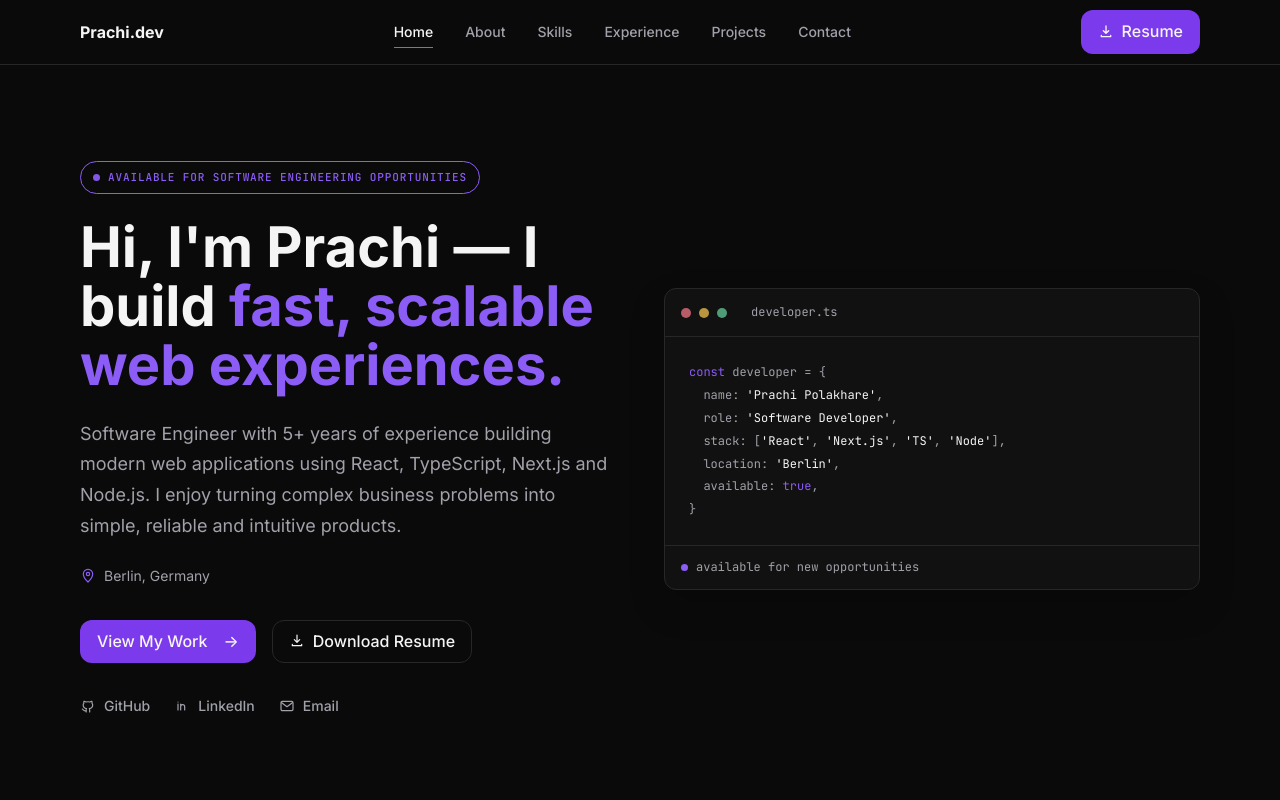
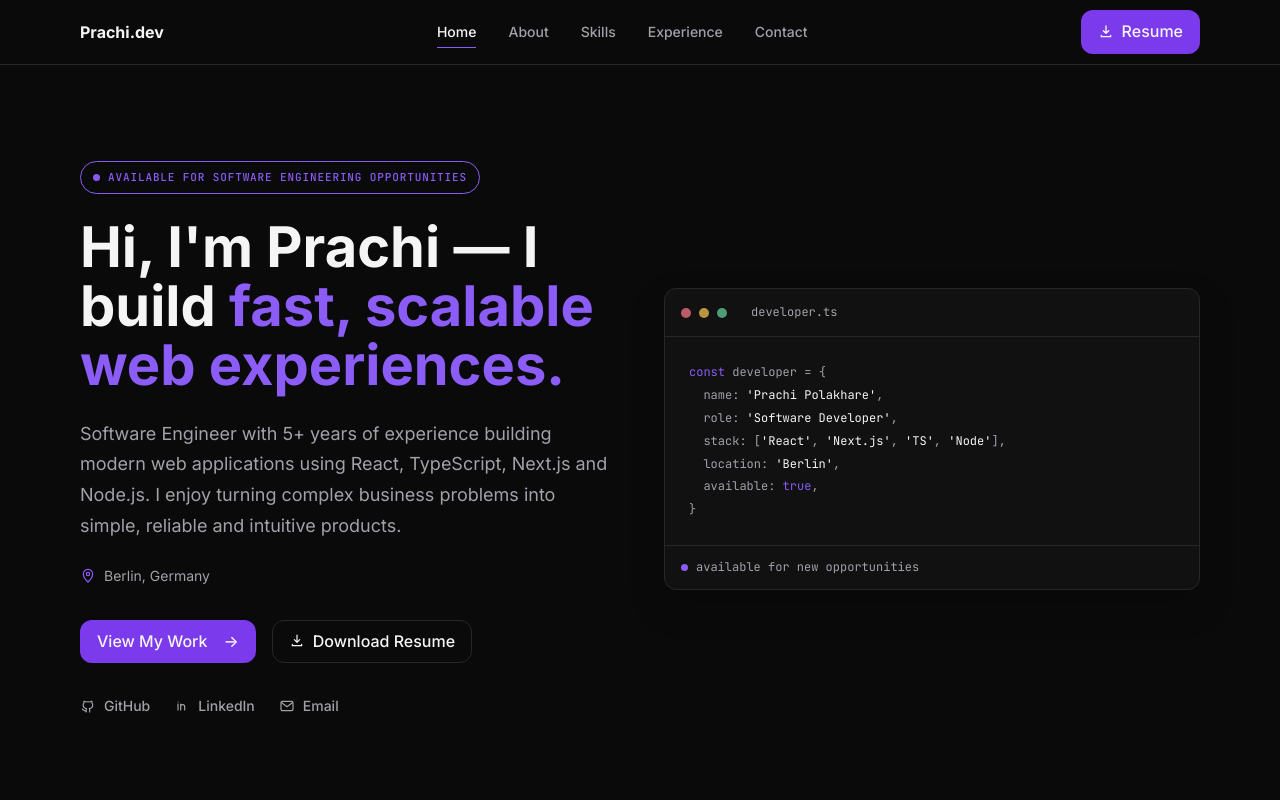
Before and after one commit to Prachi24599/my-portfolio, a React (Vite) app: page / in a window 1280 px wide. Shown: the top 800 px of the page. Built offline with nearby package versions, Linux system fonts and the light colour scheme.

Commit message:
Hide Project section

```diff
--- a/src/App.tsx
+++ b/src/App.tsx
@@ -4,7 +4,7 @@ import About from './sections/About'
 import Contact from './sections/Contact'
 import Experience from './sections/Experience'
 import Hero from './sections/Hero'
-import Projects from './sections/Projects'
+// import Projects from './sections/Projects'
 import Skills from './sections/Skills'
 
 function App() {
@@ -16,7 +16,7 @@ function App() {
         <About />
         <Skills />
         <Experience />
-        <Projects />
+        {/* <Projects /> */}
         <Contact />
       </main>
       <Footer />
--- a/src/components/Footer.tsx
+++ b/src/components/Footer.tsx
@@ -16,7 +16,7 @@ function Footer() {
               <li><a href="#top">Home</a></li>
               <li><a href="#about">About</a></li>
               <li><a href="#experience">Experience</a></li>
-              <li><a href="#projects">Projects</a></li>
+              {/* <li><a href="#projects">Projects</a></li> */}
               <li><a href="#skills">Skills</a></li>
               <li><a href="#contact">Contact</a></li>
             </ul>
--- a/src/components/Navbar.tsx
+++ b/src/components/Navbar.tsx
@@ -30,9 +30,9 @@ function Navbar() {
             <li>
               <a href="#experience">Experience</a>
             </li>
-            <li>
+            {/* <li>
               <a href="#projects">Projects</a>
-            </li>
+            </li> */}
             <li>
               <a href="#contact">Contact</a>
             </li>
@@ -85,9 +85,9 @@ function Navbar() {
         <a href="#experience" onClick={closeMenu}>
           Experience
         </a>
-        <a href="#projects" onClick={closeMenu}>
+        {/* <a href="#projects" onClick={closeMenu}>
           Projects
-        </a>
+        </a> */}
         <a href="#contact" onClick={closeMenu}>
           Contact
         </a>
```
